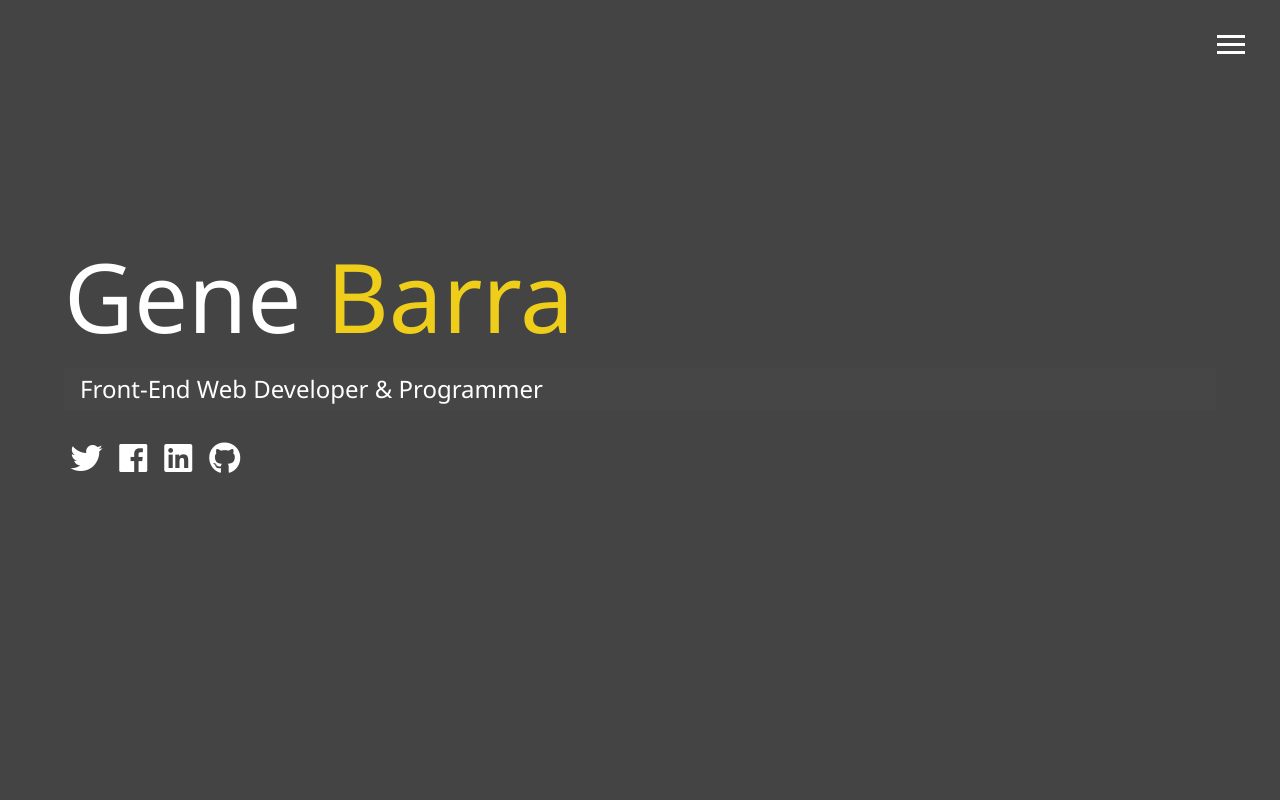
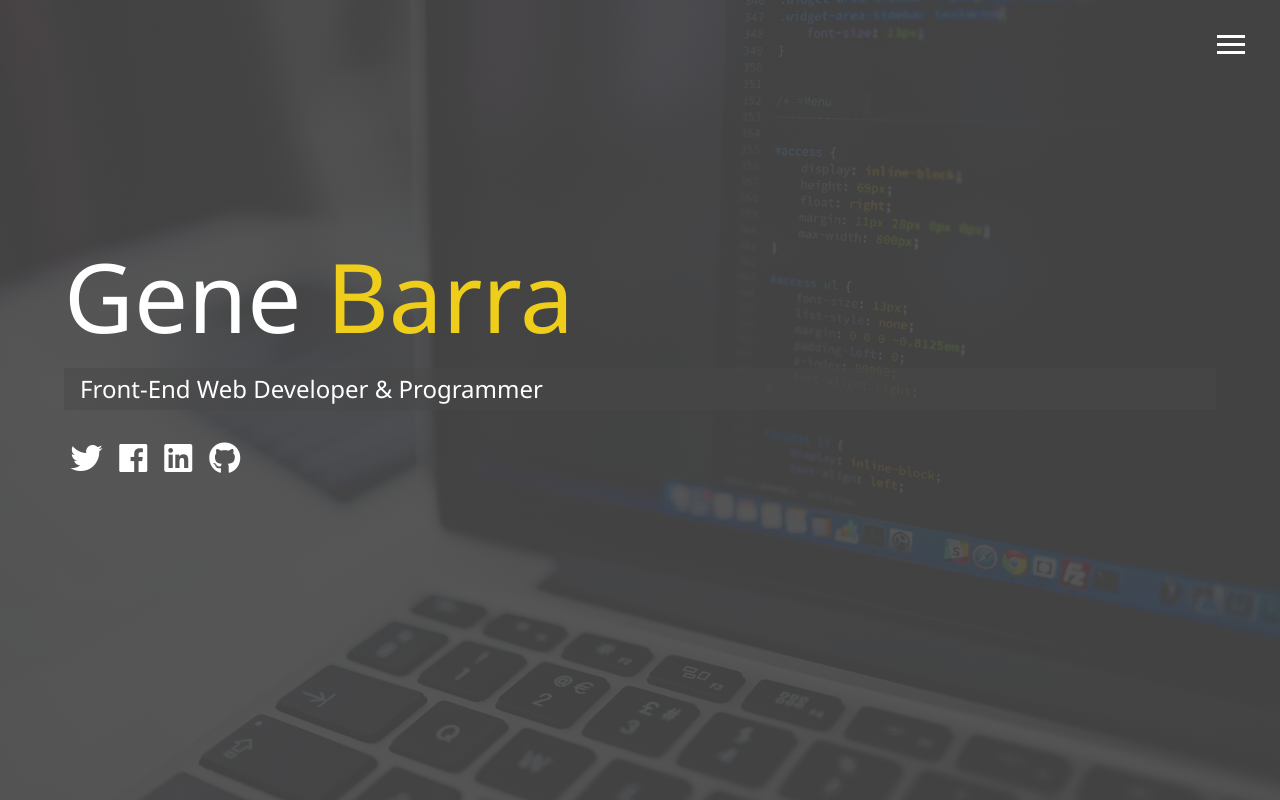
Before and after one commit to Gbarra9/Portfolio_website, a website: page dist/index.html in a window 1280 px wide. Drawn offline with nearby package versions, Linux system fonts and the light colour scheme; files that its build step writes are made by us from their sources; the site is published under a folder, as on GitHub Pages, so addresses that start at the root find nothing.

Commit message:
another commit

```diff
--- a/scss/_config.scss
+++ b/scss/_config.scss
@@ -4,7 +4,7 @@ $secondary-color: #eece1a;
 $show-home-images: true;
 // Optional linear gradient, instead of using overlay(pseudo-element &:after) -->
 $home-image: linear-gradient( rgba($primary-color, 0.9), rgba($primary-color, 0.9)),
-url('/dist/img/background.jpg');
+url('../img/background.jpg');
 // $home-image: url('/dist/img/background.jpg');
 $background-opacity:0.9;
 // MIXINS - MIXINS ARE REUSABLE BITS OF CODE (LIKE JS FUNCTIONS)
```
